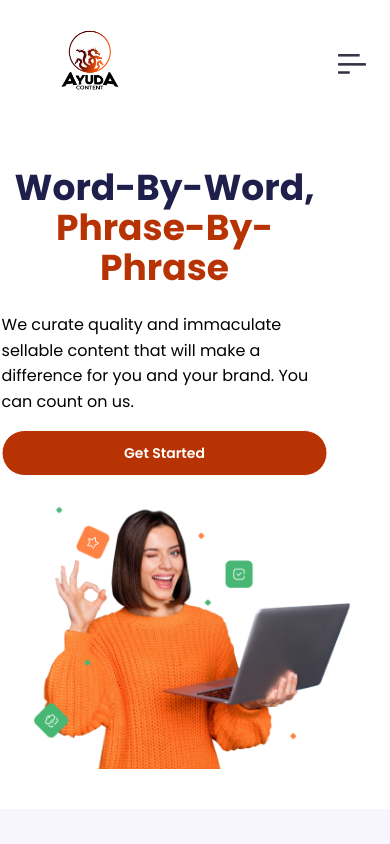
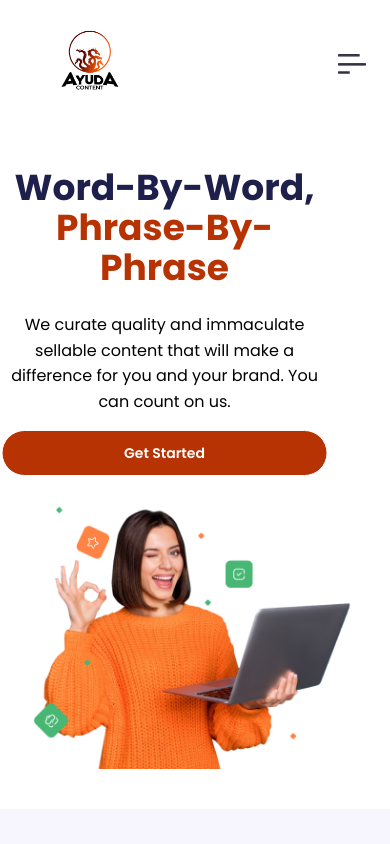
Before and after one commit to IsraelChidera/Ayuda-web, a React (Create React App) app: page / in a window 390 px wide. Shown: the top 844 px of the page. Built offline with nearby package versions, Linux system fonts and the light colour scheme.

Commit message:
Project upload

```diff
--- a/src/components/Hero.jsx
+++ b/src/components/Hero.jsx
@@ -17,7 +17,7 @@ const Hero = () => {
             </span>
           </h1>
 
-          <p className='mt-6 mb-4 md:text-lg'>
+          <p className='mt-6 mb-4 md:text-lg text-center md:text-left'>
             We curate quality and immaculate sellable
             content that will make a difference for you and
             your brand. You can count on us.
--- a/src/components/Services.jsx
+++ b/src/components/Services.jsx
@@ -25,7 +25,7 @@ const Services = () => {
                 WHAT WE DO
             </p>
 
-            <p className='font-bold text-xl'>
+            <p className='text-xl'>
                 We are a team of passionate and talented writers
                 and we bring you excellent solutions to your existing
                 content structure. Ayuda is just the perfect upgrade
```
